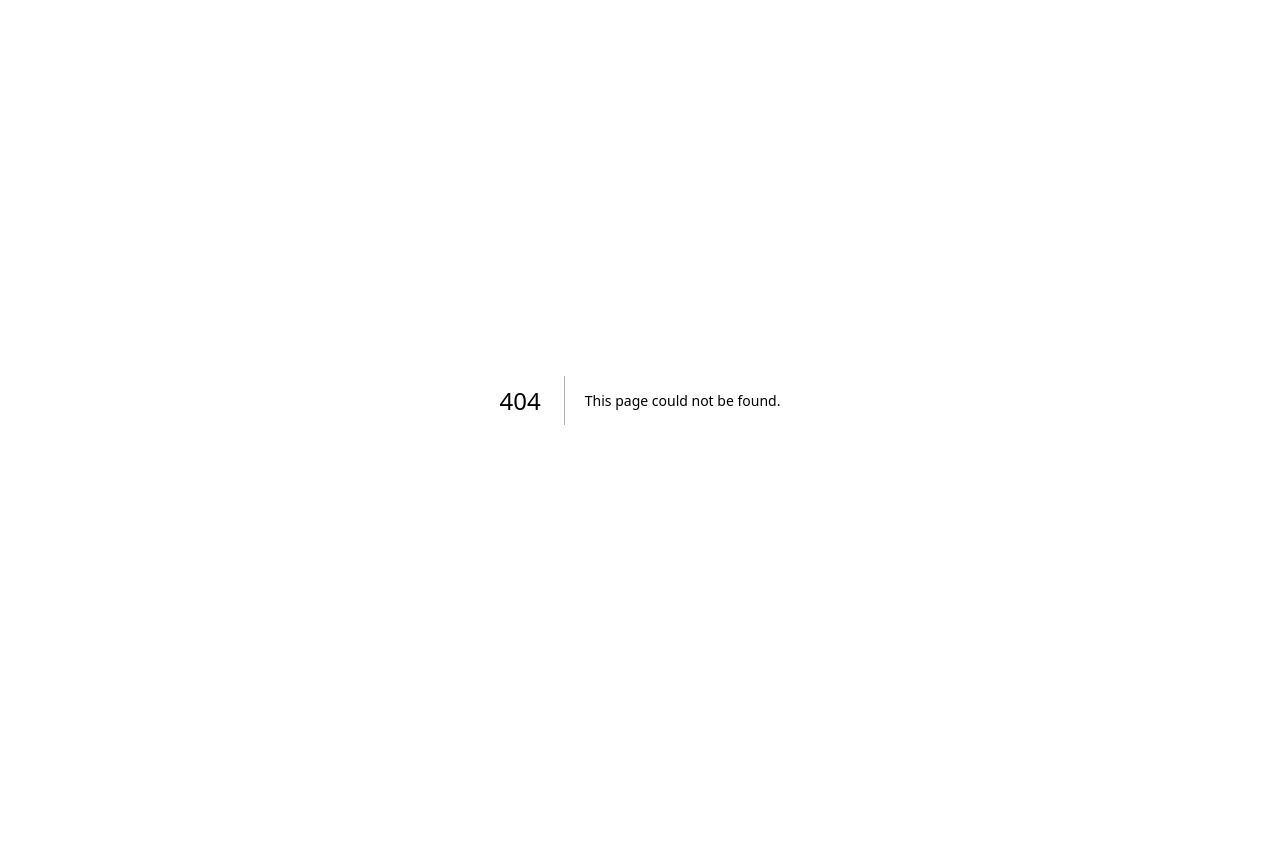
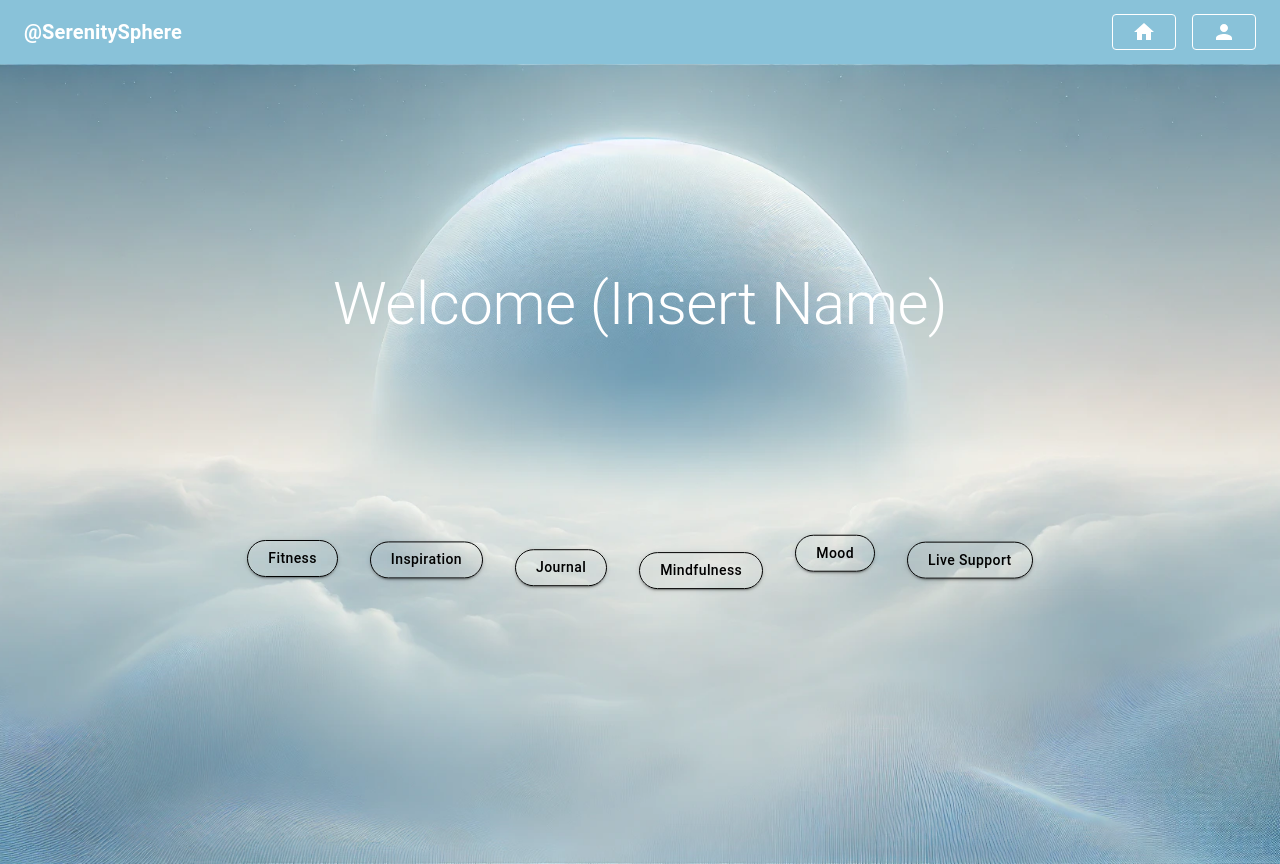
Before and after one commit to aseefdurrani/SerenitySphere, a Next.js app: page /home in a window 1280 px wide. Before the commit this address had no page. Before the commit the page ends 800 px from the top, so only its background shows below. Built offline with nearby package versions, Linux system fonts and the light colour scheme.

Commit message:
home page

```diff
--- a/src/app/components/navbar.js
+++ b/src/app/components/navbar.js
@@ -1,5 +1,5 @@
 import { AppBar, Toolbar, Box, Button, Typography } from "@mui/material";
-import { blue } from "@mui/material/colors";
+import { blue, lightBlue } from "@mui/material/colors";
 import HomeIcon from "@mui/icons-material/Home";
 import PersonIcon from "@mui/icons-material/Person";
 import { useRouter } from "next/navigation";
@@ -9,13 +9,15 @@ export default function NavbarComp() {
   const router = useRouter();
 
   const handleButtonClick = () => {
-    router.push("/");
+    router.push("/home");
   };
+
+  const navColor = "#89c2d9";
 
   return (
     <>
       {/* AppBar component from MUI with a static position and blue background */}
-      <AppBar position="static" sx={{ backgroundColor: blue }}>
+      <AppBar position="static" sx={{ backgroundColor: navColor }}>
         {/* Toolbar component to hold the content of the AppBar */}
         <Toolbar
           sx={{ justifyContent: "space-between", backgroundColor: blue }}
--- /dev/null
+++ b/src/app/home/page.js
@@ -0,0 +1,117 @@
+"use client";
+import { Box, Button, Stack, Typography } from "@mui/material";
+import { useRouter } from "next/navigation";
+import NavbarComp from "../components/navbar";
+import { useEffect } from "react";
+
+export default function Home() {
+  const backgroundImage = "/bgs/sphere.webp";
+  const router = useRouter();
+
+  const handleButtonClick = (path) => {
+    router.push(path);
+  };
+
+  const buttonStyle = {
+    marginTop: "30px",
+    backgroundColor: "transparent",
+    color: "black",
+    padding: "5px 20px",
+    borderRadius: "20px",
+    border: "1px solid black",
+    textTransform: "capitalize",
+    animation: "float 3s ease-in-out infinite",
+    "&:hover": {
+      backgroundColor: "rgba(0, 0, 0, 0.1)",
+      boxShadow: "0 0.5em 0.5em -0.4em #ffe5d9",
+      transform: "translateY(-0.15em)",
+      cursor: "pointer",
+    },
+  };
+
+  const generateRandomKeyframes = (index) => {
+    const translateYStart = Math.random() * 20 - 10; // Random start position between -10px and 10px
+    const translateYMid = Math.random() * 40 - 20; // Random mid position between -20px and 20px
+    const translateYEnd = Math.random() * 20 - 10; // Random end position between -10px and 10px
+
+    return `
+      @keyframes float-${index} {
+        0% {
+          transform: translateY(${translateYStart}px);
+        }
+        50% {
+          transform: translateY(${translateYMid}px);
+        }
+        100% {
+          transform: translateY(${translateYEnd}px);
+        }
+      }
+    `;
+  };
+
+  useEffect(() => {
+    const styleSheet = document.styleSheets[0];
+    for (let i = 0; i < 6; i++) {
+      const keyframes = generateRandomKeyframes(i);
+      styleSheet.insertRule(keyframes, styleSheet.cssRules.length);
+    }
+  }, []);
+
+  return (
+    <>
+      <NavbarComp />
+      <style jsx global>{`
+        ${Array.from({ length: 6 }, (_, i) => generateRandomKeyframes(i)).join(
+          "\n"
+        )}
+      `}</style>
+      <Box
+        sx={{
+          backgroundImage: `url(${backgroundImage})`,
+          backgroundSize: "cover",
+          backgroundPosition: "center",
+          height: "100vh",
+        }}
+      >
+        <Box
+          sx={{
+            display: "flex",
+            flexDirection: "column",
+            alignItems: "center",
+            justifyContent: "center",
+            height: "60%",
+          }}
+        >
+          <Typography variant="h2" sx={{ color: "white" }}>
+            Welcome (Insert Name)
+          </Typography>
+        </Box>
+        <Stack spacing={4} direction="row" justifyContent="center">
+          {[
+            "/chat/fitness",
+            "/chat/inspiration",
+            "/chat/journal",
+            "/chat/mindfulness",
+            "/chat/mood",
+            "/chat/liveSupport",
+          ].map((path, index) => (
+            <Button
+              key={path}
+              variant="contained"
+              onClick={() => handleButtonClick(path)}
+              sx={{
+                ...buttonStyle,
+                animation: `float-${index} 3s ease-in-out infinite`,
+              }}
+            >
+              {path
+                .split("/")[2]
+                .replace(/([A-Z])/g, " $1")
+                .trim()}
+            </Button>
+          ))}
+        </Stack>
+      </Box>
+    </>
+  );
+}
```
Also changed, not shown: public/bgs/sphere.webp (added), src/app/chat/fitness/page.js (renamed from src/app/chatRoom/fitness/page.js), src/app/chat/inspiration/page.js (renamed from src/app/chatRoom/inspiration/page.js), src/app/chat/journaling/page.js (renamed from src/app/chatRoom/journaling/page.js), src/app/chat/liveSupport/page.js (renamed from src/app/chatRoom/liveSupport/page.js), src/app/chat/mindfulness/page.js (renamed from src/app/chatRoom/mindfulness/page.js), src/app/chat/mood/page.js (renamed from src/app/chatRoom/mood/page.js).
